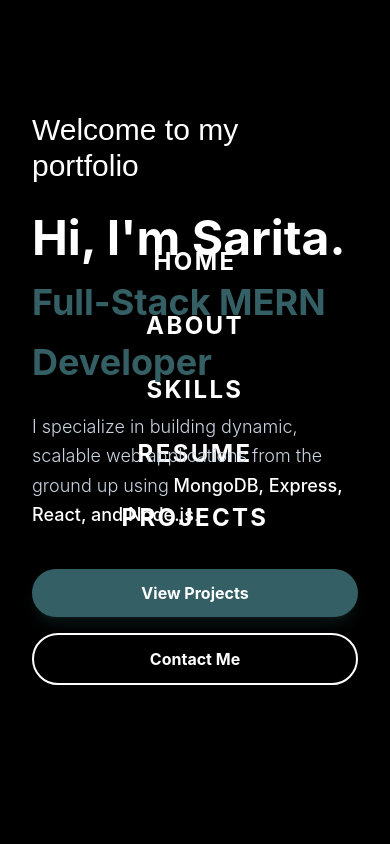
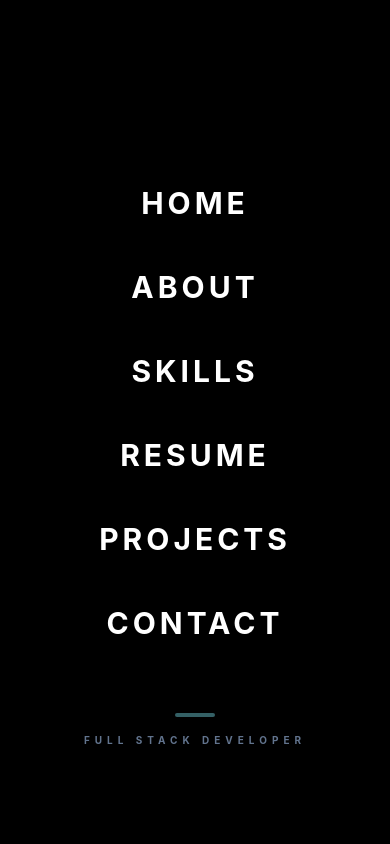
Before and after one commit to Sarita595k/Portfolio_Frontend, a React (Vite) app: page / in a window 390 px wide. Both pictures are taken after a click on the button 354 px from the left and 34 px from the top of the page. Shown: the top 844 px of the page. Built offline with nearby package versions, Linux system fonts and the light colour scheme.

Commit message:
navbar menu designed again

```diff
--- a/src/Components/Navbar/Navbar.jsx
+++ b/src/Components/Navbar/Navbar.jsx
@@ -6,24 +6,20 @@ const Navbar = () => {
     const [isOpen, setIsOpen] = useState(false);
     const [scrolled, setScrolled] = useState(false);
 
-    // 1. Theme Toggler Logic
     useEffect(() => {
         const root = window.document.documentElement;
-        if (isDark) {
-            root.classList.add('dark');
-        } else {
-            root.classList.remove('dark');
-        }
+        isDark ? root.classList.add('dark') : root.classList.remove('dark');
     }, [isDark]);
 
-    // 2. Scroll Logic for Glassmorphism Effect
     useEffect(() => {
-        const handleScroll = () => {
-            setScrolled(window.scrollY > 50);
-        };
+        const handleScroll = () => setScrolled(window.scrollY > 50);
         window.addEventListener('scroll', handleScroll);
         return () => window.removeEventListener('scroll', handleScroll);
     }, []);
+
+    useEffect(() => {
+        document.body.style.overflow = isOpen ? 'hidden' : 'auto';
+    }, [isOpen]);
 
     const navLinks = [
         { name: 'Home', href: '#mainContainer' },
@@ -35,63 +31,71 @@ const Navbar = () => {
     ];
 
     return (
-        <nav className={`fixed top-0 w-full z-21 transition-all duration-300 px-6 py-4 ${scrolled ? 'bg-white/10 dark:bg-black/20 backdrop-blur-lg border-b border-white/10 shadow-xl' : 'bg-transparent'
+        <nav className={`fixed top-0 left-0 w-full z-48 transition-all duration-300 px-6 py-4 ${scrolled ? 'bg-[var(--bg-main)]/90 backdrop-blur-lg border-b border-[var(--border-subtle)] shadow-xl' : 'bg-transparent'
             }`}>
-            <div className="max-w-7xl mx-auto flex justify-between items-center">
+            <div className="max-w-7xl mx-auto flex justify-between items-center relative z-">
 
                 {/* Logo */}
                 <a href="#mainContainer" className="text-2xl font-protest text-brand tracking-widest">
                     SARITA
                 </a>
 
-                {/* Desktop Links */}
-                <div className="hidden md:flex items-center gap-8">
+                {/* Desktop Menu */}
+                <div className="hidden md:flex items-center gap-8 text-[var(--text-main)]">
                     {navLinks.map((link) => (
+                        <a key={link.name} href={link.href} className="text-sm font-bold uppercase tracking-widest hover:text-brand transition-colors">
+                            {link.name}
+                        </a>
+                    ))}
+                    <button onClick={() => setIsDark(!isDark)} className="p-3 rounded-xl bg-brand/10 text-brand border border-brand/20 cursor-pointer">
+                        {isDark ? <FaSun size={18} /> : <FaMoon size={18} />}
+                    </button>
+                </div>
+
+                {/* Mobile Icons */}
+                <div className="md:hidden flex items-center gap-4">
+                    <button onClick={() => setIsDark(!isDark)} className="p-2 text-brand text-xl cursor-pointer">
+                        {isDark ? <FaSun /> : <FaMoon />}
+                    </button>
+                    {/* The Toggle Button (Hamburger / Cross) */}
+                    <button
+                        onClick={() => setIsOpen(!isOpen)}
+                        className="text-brand text-2xl p-2 cursor-pointer relative z-"
+                        aria-label="Toggle Menu"
+                    >
+                        {isOpen ? <FaTimes /> : <FaBars />}
+                    </button>
+                </div>
+            </div>
+
+            {/* MOBILE OVERLAY */}
+            <div className={`fixed inset-0 w-full h-screen bg-[var(--bg-main)] z- transition-all duration-500 flex flex-col justify-center items-center ${isOpen ? 'translate-y-0 opacity-100 visible' : '-translate-y-full opacity-0 invisible'
+                } md:hidden`}>
+
+                {/* Links Container */}
+                <div className="flex flex-col items-center justify-center gap-8 w-full h-full pt-20">
+                    {navLinks.map((link, index) => (
                         <a
                             key={link.name}
                             href={link.href}
-                            className="text-sm font-bold uppercase tracking-widest hover:text-brand transition-colors"
+                            onClick={() => setIsOpen(false)}
+                            className={`text-3xl font-bold uppercase tracking-[4px] text-[var(--text-main)] hover:text-brand transition-all duration-300 py-2 w-full text-center active:scale-95 ${isOpen ? 'opacity-100 translate-y-0' : 'opacity-0 translate-y-10'
+                                }`}
+                            style={{
+                                transitionDelay: isOpen ? `${index * 100}ms` : '0ms',
+                                pointerEvents: isOpen ? 'auto' : 'none'
+                            }}
                         >
                             {link.name}
                         </a>
                     ))}
 
-                    {/* Theme Toggle Button */}
-                    <button
-                        onClick={() => setIsDark(!isDark)}
-                        className="p-3 rounded-xl bg-brand/10 text-brand border border-brand/20 hover:scale-110 active:scale-95 transition-all cursor-pointer"
-                    >
-                        {isDark ? <FaSun size={18} /> : <FaMoon size={18} />}
-                    </button>
+                    {/* Branding in Menu */}
+                    <div className="mt-8 flex flex-col items-center">
+                        <div className="w-10 h-1 bg-brand rounded-full mb-4"></div>
+                        <p className="text-[10px] tracking-[5px] text-slate-500 uppercase font-bold transition-colors">Full Stack Developer</p>
+                    </div>
                 </div>
-
-                {/* Mobile Menu Toggle */}
-                <div className="md:hidden flex items-center gap-4">
-                    <button
-                        onClick={() => setIsDark(!isDark)}
-                        className="p-2 text-brand"
-                    >
-                        {isDark ? <FaSun size={20} /> : <FaMoon size={20} />}
-                    </button>
-                    <button onClick={() => setIsOpen(!isOpen)} className="text-brand text-2xl">
-                        {isOpen ? <FaTimes /> : <FaBars />}
-                    </button>
-                </div>
-            </div>
-
-            {/* Mobile Sidebar */}
-            <div className={`fixed inset-0 bg-white dark:bg-black z- flex flex-col items-center justify-center gap-8 transition-transform duration-500 ${isOpen ? 'translate-x-0' : 'translate-x-full'
-                } md:hidden`}>
-                {navLinks.map((link) => (
-                    <a
-                        key={link.name}
-                        href={link.href}
-                        onClick={() => setIsOpen(false)}
-                        className="text-2xl font-bold uppercase tracking-widest hover:text-brand"
-                    >
-                        {link.name}
-                    </a>
-                ))}
             </div>
         </nav>
     );
```
